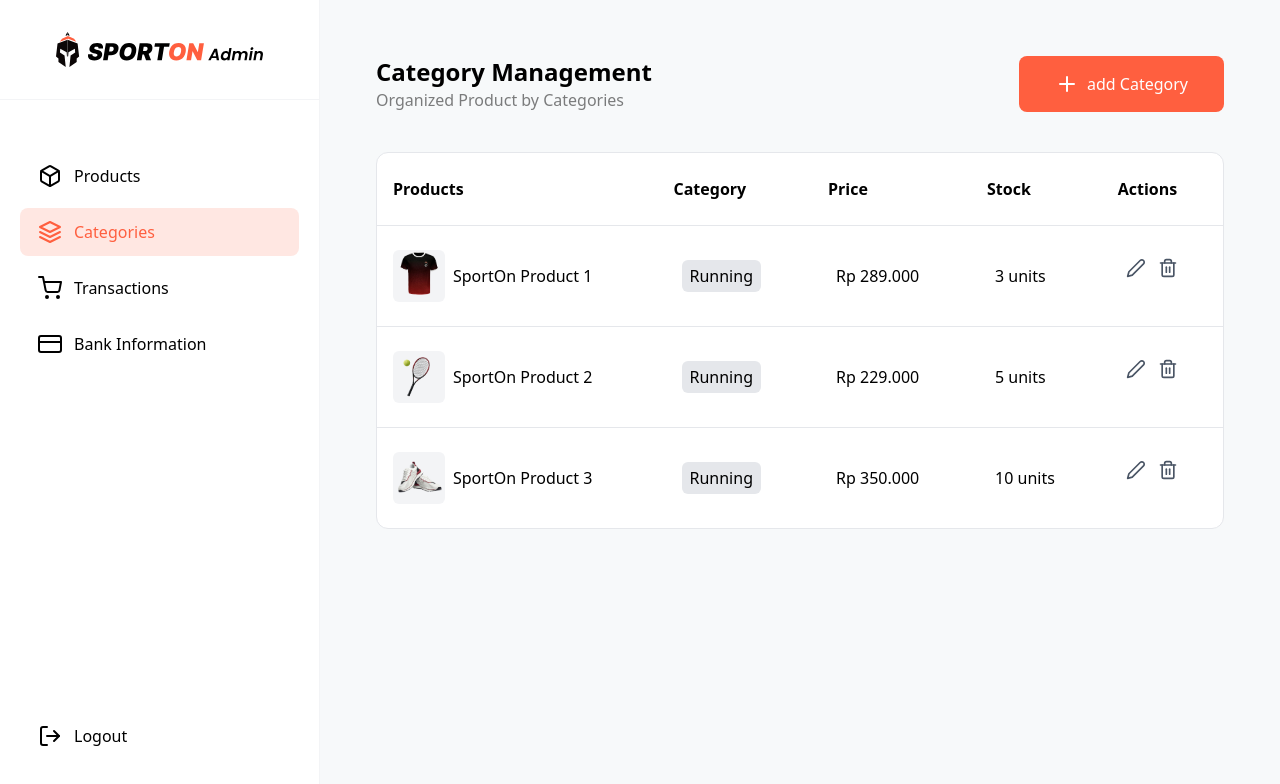
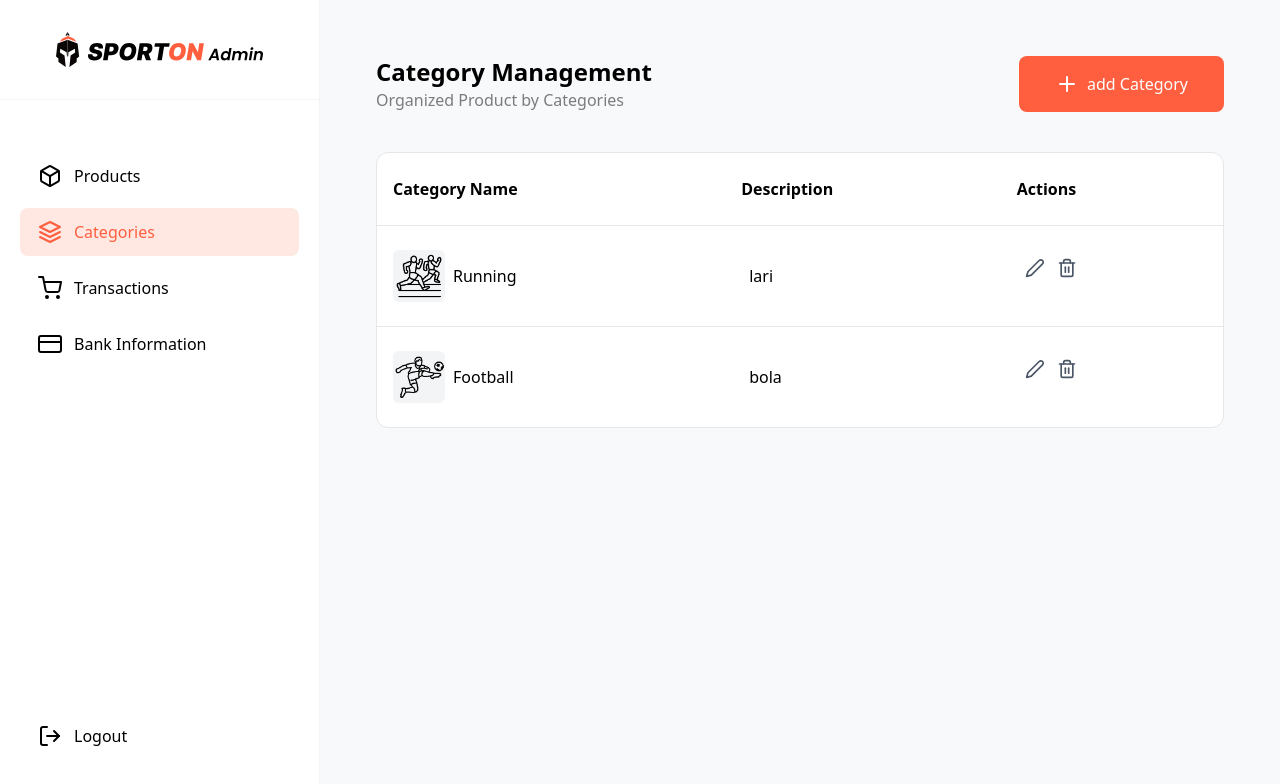
Before and after one commit to degafr/sporton-fe-vercel-deploy, a Next.js app: page /admin/categories in a window 1280 px wide. Shown: the top 784 px of the page. Built offline with nearby package versions, Linux system fonts and the light colour scheme.

Commit message:
feat admin categories

```diff
--- a/app/(dashboard)/components/categories/category-modal.tsx
+++ b/app/(dashboard)/components/categories/category-modal.tsx
@@ -3,20 +3,20 @@ import Modal from "../ui/modal";
 import ImageUploadPreview from "../ui/image-upload-preview";
 import { useState } from "react";
 
-type TProductModalProps = {
+type TCategoryModalProps = {
     isOpen: boolean;
     onClose: () => void;
 }
-const CategoryModal = ({isOpen, onClose}: TProductModalProps) => {
+const CategoryModal = ({isOpen, onClose}: TCategoryModalProps) => {
     const [imageFile, setImageFile] = useState<File | null>(null);
     const [imagePreview, setImagePreview] = useState<string|null>(null);
 
     return (
-        <Modal isOpen={isOpen} onClose={onClose} title="Add New Product">
+        <Modal isOpen={isOpen} onClose={onClose} title="Add New Category">
             <div className="flex flex-col gap-6">
                 <div className="flex gap-7">
                     <div className="min-w-50">
-                        <ImageUploadPreview label="Product Image" value={imagePreview} onChange={
+                        <ImageUploadPreview label="Category Image" value={imagePreview} onChange={
                             (file) => {
                                 setImageFile(file);
                                 setImagePreview(URL.createObjectURL(file));
@@ -25,35 +25,17 @@ const CategoryModal = ({isOpen, onClose}: TProductModalProps) => {
                     </div>
                     <div className="flex flex-col gap-4 w-full">
                         <div className="input-group-admin">
-                            <label htmlFor="productName">Product Name</label>
-                            <input type="text" id="productName" name="productName" placeholder="(e. g. Running Shoes)"/>
-                        </div>
-                        <div className="flex gap-4">
-                            <div className="input-group-admin">
-                            <label htmlFor="price">Price (IDR)</label>
-                            <input type="number" id="price" name="price" placeholder="(e. g. 500000)"/>
+                            <label htmlFor="categoryName">Category Name</label>
+                            <input type="text" id="categoryName" name="categoryName" placeholder="(e. g. Running)"/>
                         </div>
                         <div className="input-group-admin">
-                            <label htmlFor="stock">Stock</label>
-                            <input type="number" id="stock" name="stock" placeholder="(e. g. 100)"/>
-                        </div>
-                        </div>
-                        <div className="input-group-admin">
-                            <label htmlFor="category">Category</label>
-                            <select name="category" id="category">
-                                <option value=""disabled>Select Category</option>
-                                <option value="running">Running</option>
-                                <option value="football">Football</option>
-                            </select>
+                            <label htmlFor="description">description</label>
+                            <textarea name="description" id="description" rows={5} placeholder="Products Details ..."></textarea>
                         </div>
                     </div>
                 </div>
-                <div className="input-group-admin">
-                    <label htmlFor="description">description</label>
-                    <textarea name="description" id="description" rows={7} placeholder="Products Details ..."></textarea>
-                </div>
                 <Button className="ml-auto mt-2 rounded-lg">
-                    Create Product
+                    Create Category
                 </Button>
             </div>
         </Modal>
--- a/app/(dashboard)/components/categories/category-table.tsx
+++ b/app/(dashboard)/components/categories/category-table.tsx
@@ -2,28 +2,18 @@ import priceFormatter from "@/app/utils/price-formatter";
 import Image from "next/image";
 import { FiEdit, FiEdit2, FiTrash2 } from "react-icons/fi";
 
-const productData = [
+const categoryData = [
   {
-    name: "SportOn Product 1",
-    imageUrl: "/images/products/product-1.png",
-    category: "Running",
-    price: 289000,
-    stock: 3,
+    name: "Running",
+    imageUrl: "/images/categories/category-running.png",
+    description: "lari"
   },
   {
-    name: "SportOn Product 2",
-    imageUrl: "/images/products/product-2.png",
-    category: "Running",
-    price: 229000,
-    stock: 5,
-  },
-  {
-    name: "SportOn Product 3",
-    imageUrl: "/images/products/product-3.png",
-    category: "Running",
-    price: 350000,
-    stock: 10,
-  },
+    name: "Football",
+    imageUrl: "/images/categories/category-football.png",
+    description: "bola",
+
+},
 ];
 
 const CategoryTable = () => {
@@ -32,16 +22,14 @@ const CategoryTable = () => {
             <table className="w-full text-left border-collapse">
                 <thead>
                     <tr className="border-b border-gray-200">
-                        <th className=" py-6 px-4 font-semibold">Products</th>
-                        <th className=" py-6 px-4 font-semibold">Category</th>
-                        <th className=" py-6 px-4 font-semibold">Price</th>
-                        <th className=" py-6 px-4 font-semibold">Stock</th>
+                        <th className=" py-6 px-4 font-semibold">Category Name</th>
+                        <th className=" py-6 px-4 font-semibold">Description</th>
                         <th className=" py-6 px-4 font-semibold">Actions</th>
                     </tr>
                 </thead>
                 <tbody>
                     {
-                        productData.map((data, index) => (
+                        categoryData.map((data, index) => (
                             <tr key={index} className="border-b border-gray-200 last:border-b-0">
                                 <td className=" py-6 px-4 font-medium">
                                     <div className="flex gap-2 items-center">
@@ -52,15 +40,7 @@ const CategoryTable = () => {
                                     </div>
                                 </td>
                                 <td className=" px-6 py-4 font-medium">
-                                    <div className="rounded-md bg-gray-200 px-2 py-1 w-fit">
-                                        {data.category}
-                                    </div>
-                                </td>
-                                <td className=" px-6 py-4 font-medium">
-                                    {priceFormatter(data.price)}
-                                </td>
-                                <td className=" px-6 py-4 font-medium">
-                                    {data.stock} units
+                                    {data.description}
                                 </td>
                                 <td className="px-6 py-8 items-center flex gap-3 text-gray-600">
                                     <button>
```
